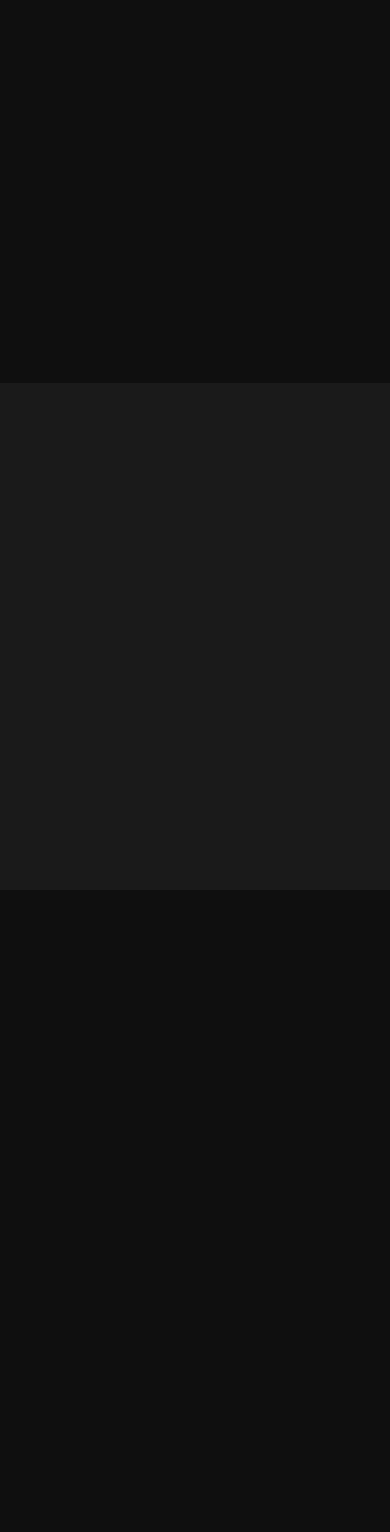
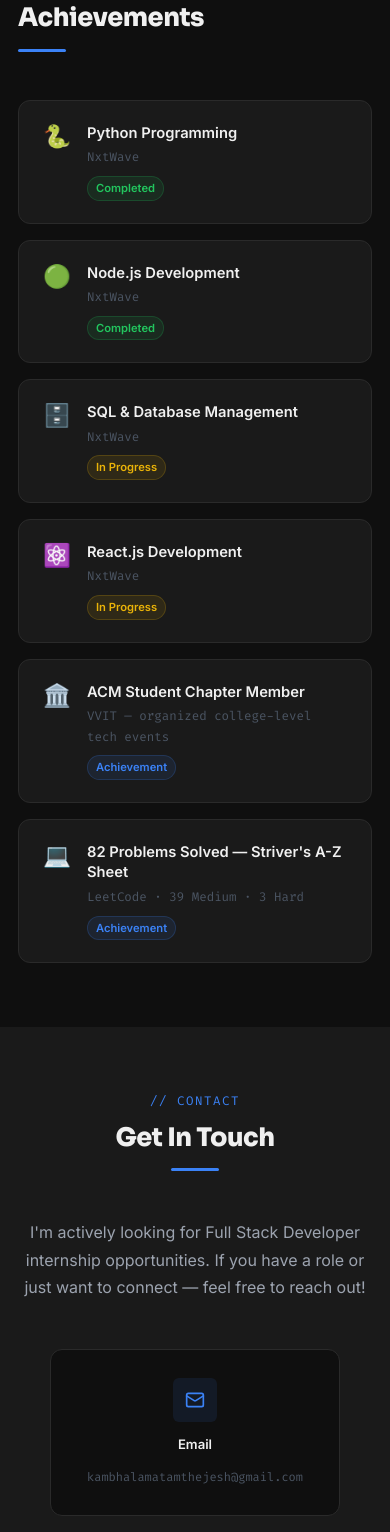
Before and after one commit to Thejesh1007/portfolio, a React (Vite) app: page / in a window 390 px wide. Shown: the part 5300-6832 px from the top of the page. Before the commit the page ends 6190 px from the top, so only its background shows below. Built offline with nearby package versions, Linux system fonts and the light colour scheme.

Commit message:
Phase 5 — Certifications, Contact, Footer

```diff
--- a/src/App.jsx
+++ b/src/App.jsx
@@ -3,6 +3,9 @@ import Hero from './components/Hero'
 import About from './components/About'
 import Skills from './components/Skills'
 import Projects from './components/Projects'
+import Certifications from './components/Certifications'
+import Contact from './components/Contact'
+import Footer from './components/Footer'
 
 export default function App() {
   return (
@@ -13,9 +16,10 @@ export default function App() {
         <About />
         <Skills />
         <Projects />
-        <section id="certifications" style={{ minHeight: '60vh', background: 'var(--bg)' }} />
-        <section id="contact"        style={{ minHeight: '60vh', background: 'var(--bg-card)' }} />
+        <Certifications />
+        <Contact />
       </main>
+      <Footer />
     </>
   )
 }
--- /dev/null
+++ b/src/components/Certifications.jsx
@@ -0,0 +1,70 @@
+import '../styles/Certifications.css'
+
+const CERTS = [
+  {
+    icon: '🐍',
+    name: 'Python Programming',
+    issuer: 'NxtWave',
+    badge: 'Completed',
+    type: 'done',
+  },
+  {
+    icon: '🟢',
+    name: 'Node.js Development',
+    issuer: 'NxtWave',
+    badge: 'Completed',
+    type: 'done',
+  },
+  {
+    icon: '🗄️',
+    name: 'SQL & Database Management',
+    issuer: 'NxtWave',
+    badge: 'In Progress',
+    type: 'progress',
+  },
+  {
+    icon: '⚛️',
+    name: 'React.js Development',
+    issuer: 'NxtWave',
+    badge: 'In Progress',
+    type: 'progress',
+  },
+  {
+    icon: '🏛️',
+    name: 'ACM Student Chapter Member',
+    issuer: 'VVIT — organized college-level tech events',
+    badge: 'Achievement',
+    type: 'achievement',
+  },
+  {
+    icon: '💻',
+    name: '82 Problems Solved — Striver\'s A-Z Sheet',
+    issuer: 'LeetCode · 39 Medium · 3 Hard',
+    badge: 'Achievement',
+    type: 'achievement',
+  },
+]
+
+export default function Certifications() {
+  return (
+    <section id="certifications" className="certifications section">
+      <div className="container certifications-inner">
+        <p className="section-label">// certifications</p>
+        <h2 className="section-title">Certifications & Achievements</h2>
+        <div className="divider" />
+        <div className="cert-grid">
+          {CERTS.map(({ icon, name, issuer, badge, type }) => (
+            <div className="cert-card" key={name}>
+              <span className="cert-icon">{icon}</span>
+              <div className="cert-content">
+                <span className="cert-name">{name}</span>
+                <span className="cert-issuer">{issuer}</span>
+                <span className={`cert-badge ${type}`}>{badge}</span>
+              </div>
+            </div>
+          ))}
+        </div>
+      </div>
+    </section>
+  )
+}
--- /dev/null
+++ b/src/components/Contact.jsx
@@ -0,0 +1,54 @@
+import { Mail, Github, Linkedin } from 'lucide-react'
+import '../styles/Contact.css'
+
+const CONTACTS = [
+  {
+    icon: <Mail size={20} />,
+    label: 'Email',
+    value: 'kambhalamatamthejesh@gmail.com',
+    href: 'mailto:kambhalamatamthejesh@gmail.com',
+  },
+  {
+    icon: <Linkedin size={20} />,
+    label: 'LinkedIn',
+    value: 'thejesh-kambhalamatam',
+    href: 'https://linkedin.com/in/thejesh-kambhalamatam-19854a311',
+  },
+  {
+    icon: <Github size={20} />,
+    label: 'GitHub',
+    value: 'Thejesh1007',
+    href: 'https://github.com/Thejesh1007',
+  },
+]
+
+export default function Contact() {
+  return (
+    <section id="contact" className="contact section">
+      <div className="container contact-inner">
+        <p className="section-label">// contact</p>
+        <h2 className="section-title">Get In Touch</h2>
+        <div className="divider" />
+        <p className="section-subtitle">
+          I'm actively looking for Full Stack Developer internship opportunities.
+          If you have a role or just want to connect — feel free to reach out!
+        </p>
+        <div className="contact-cards">
+          {CONTACTS.map(({ icon, label, value, href }) => (
+            <a
+              key={label}
+              href={href}
+              target="_blank"
+              rel="noopener noreferrer"
+              className="contact-card"
+            >
+              <div className="contact-card-icon">{icon}</div>
+              <span className="contact-card-label">{label}</span>
+              <span className="contact-card-value">{value}</span>
+            </a>
+          ))}
+        </div>
+      </div>
+    </section>
+  )
+}
--- /dev/null
+++ b/src/components/Footer.jsx
@@ -0,0 +1,25 @@
+import { Github, Linkedin, Code2 } from 'lucide-react'
+import '../styles/Footer.css'
+
+export default function Footer() {
+  return (
+    <footer className="footer">
+      <div className="container footer-inner">
+        <p className="footer-left">
+          &copy; 2026 <span>Thejesh Kambhalamatam</span> · Built with React
+        </p>
+        <div className="footer-right">
+          <a href="https://github.com/Thejesh1007" target="_blank" rel="noopener noreferrer" aria-label="GitHub">
+            <Github size={17} />
+          </a>
+          <a href="https://linkedin.com/in/thejesh-kambhalamatam-19854a311" target="_blank" rel="noopener noreferrer" aria-label="LinkedIn">
+            <Linkedin size={17} />
+          </a>
+          <a href="https://leetcode.com/u/Thejesh07/" target="_blank" rel="noopener noreferrer" aria-label="LeetCode">
+            <Code2 size={17} />
+          </a>
+        </div>
+      </div>
+    </footer>
+  )
+}
--- /dev/null
+++ b/src/styles/Certifications.css
@@ -0,0 +1,85 @@
+.certifications {
+  background: var(--bg);
+}
+
+.certifications-inner {
+  display: flex;
+  flex-direction: column;
+}
+
+.cert-grid {
+  display: grid;
+  grid-template-columns: repeat(auto-fill, minmax(300px, 1fr));
+  gap: 16px;
+}
+
+.cert-card {
+  background: var(--bg-card);
+  border: 1px solid var(--border);
+  border-radius: var(--radius-md);
+  padding: 22px 24px;
+  display: flex;
+  align-items: flex-start;
+  gap: 16px;
+  transition: border-color var(--trans), transform var(--trans);
+}
+
+.cert-card:hover {
+  border-color: var(--accent);
+  transform: translateY(-2px);
+}
+
+.cert-icon {
+  font-size: 1.4rem;
+  line-height: 1;
+  flex-shrink: 0;
+  margin-top: 2px;
+}
+
+.cert-content {
+  display: flex;
+  flex-direction: column;
+  gap: 4px;
+}
+
+.cert-name {
+  font-size: 0.92rem;
+  font-weight: 600;
+  color: var(--text-primary);
+  line-height: 1.4;
+}
+
+.cert-issuer {
+  font-size: 0.78rem;
+  color: var(--text-muted);
+  font-family: var(--font-mono);
+}
+
+.cert-badge {
+  display: inline-flex;
+  align-items: center;
+  padding: 2px 8px;
+  border-radius: 999px;
+  font-size: 0.7rem;
+  font-weight: 600;
+  margin-top: 4px;
+  width: fit-content;
+}
+
+.cert-badge.done {
+  background: rgba(34, 197, 94, 0.1);
+  color: #22c55e;
+  border: 1px solid rgba(34, 197, 94, 0.2);
+}
+
+.cert-badge.progress {
+  background: rgba(234, 179, 8, 0.1);
+  color: #eab308;
+  border: 1px solid rgba(234, 179, 8, 0.2);
+}
+
+.cert-badge.achievement {
+  background: var(--accent-muted);
+  color: var(--accent);
+  border: 1px solid rgba(59, 130, 246, 0.2);
+}
--- /dev/null
+++ b/src/styles/Contact.css
@@ -0,0 +1,70 @@
+.contact {
+  background: var(--bg-card);
+}
+
+.contact-inner {
+  display: flex;
+  flex-direction: column;
+  align-items: center;
+  text-align: center;
+}
+
+.contact-inner .section-subtitle {
+  max-width: 480px;
+  margin: 0 auto;
+}
+
+.contact-inner .divider {
+  margin-left: auto;
+  margin-right: auto;
+}
+
+.contact-cards {
+  display: flex;
+  gap: 16px;
+  flex-wrap: wrap;
+  justify-content: center;
+  margin-top: 48px;
+}
+
+.contact-card {
+  display: flex;
+  flex-direction: column;
+  align-items: center;
+  gap: 12px;
+  background: var(--bg);
+  border: 1px solid var(--border);
+  border-radius: var(--radius-md);
+  padding: 28px 36px;
+  text-decoration: none;
+  transition: border-color var(--trans), transform var(--trans);
+  min-width: 160px;
+}
+
+.contact-card:hover {
+  border-color: var(--accent);
+  transform: translateY(-3px);
+}
+
+.contact-card-icon {
+  width: 44px;
+  height: 44px;
+  border-radius: var(--radius-sm);
+  background: var(--accent-muted);
+  display: flex;
+  align-items: center;
+  justify-content: center;
+  color: var(--accent);
+}
+
+.contact-card-label {
+  font-size: 0.82rem;
+  font-weight: 600;
+  color: var(--text-primary);
+}
+
+.contact-card-value {
+  font-size: 0.75rem;
+  color: var(--text-muted);
+  font-family: var(--font-mono);
+}
--- /dev/null
+++ b/src/styles/Footer.css
@@ -0,0 +1,46 @@
+.footer {
+  background: var(--bg);
+  border-top: 1px solid var(--border);
+  padding: 28px 0;
+}
+
+.footer-inner {
+  display: flex;
+  align-items: center;
+  justify-content: space-between;
+  flex-wrap: wrap;
+  gap: 12px;
+}
+
+.footer-left {
+  font-size: 0.82rem;
+  color: var(--text-muted);
+}
+
+.footer-left span {
+  color: var(--accent);
+}
+
+.footer-right {
+  display: flex;
+  align-items: center;
+  gap: 16px;
+}
+
+.footer-right a {
+  color: var(--text-muted);
+  transition: color var(--trans);
+  display: flex;
+  align-items: center;
+}
+
+.footer-right a:hover {
+  color: var(--accent);
+}
+
+@media (max-width: 480px) {
+  .footer-inner {
+    flex-direction: column;
+    text-align: center;
+  }
+}
```
